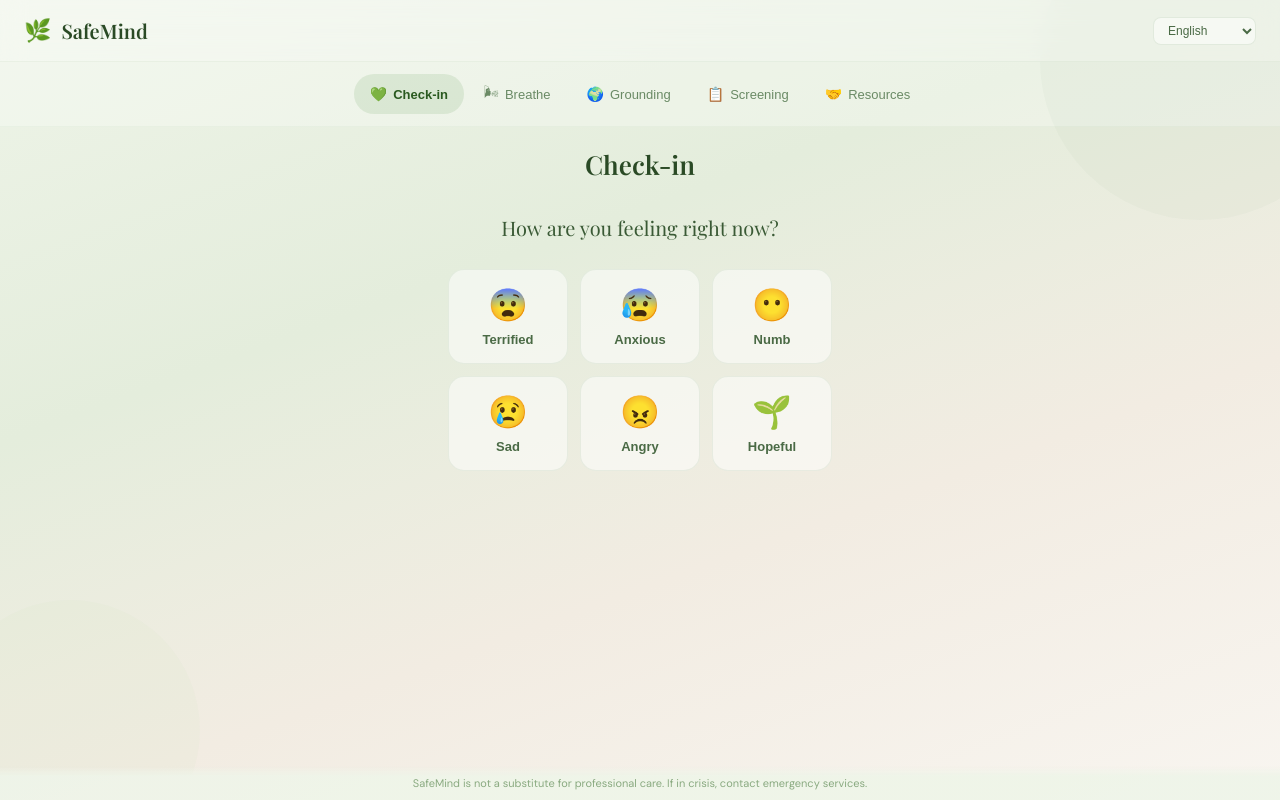
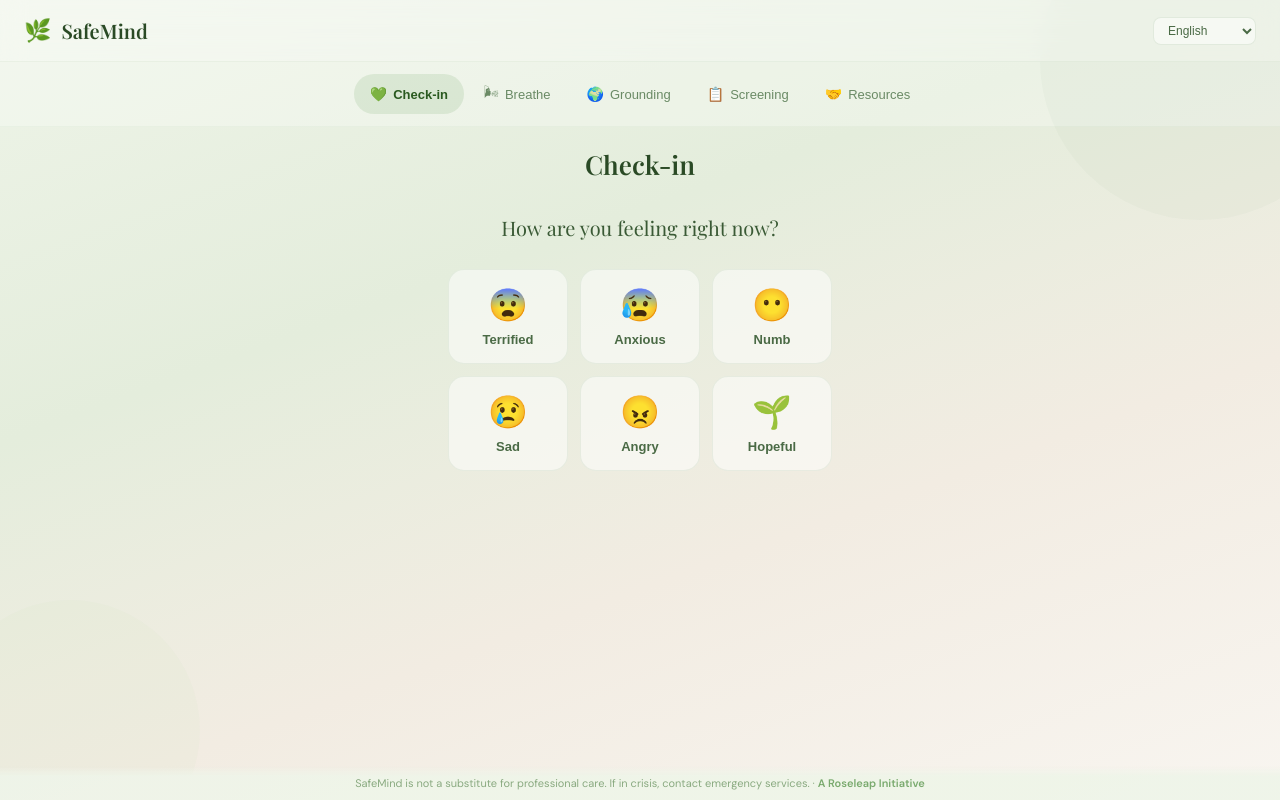
Before and after one commit to atulmallick1/safemind-pwa, a Next.js app: page / in a window 1280 px wide. Both pictures are taken after a click on the button "Begin". Built offline with nearby package versions, Linux system fonts and the light colour scheme.

Commit message:
SafeMind.js

```diff
--- a/components/SafeMind.js
+++ b/components/SafeMind.js
@@ -117,6 +117,15 @@ function LandingPage({ lang, setLang, onEnter }) {
         >
           Begin
         </button>
+        <p style={{
+          fontSize: 12, color: '#8aaa80', marginTop: 20, letterSpacing: 0.5,
+        }}>
+          <a href={T.brandUrl} target="_blank" rel="noopener noreferrer" style={{
+            color: '#7aaa6e', textDecoration: 'none', fontWeight: 600,
+          }}>
+            {T.brand}
+          </a>
+        </p>
       </div>
 
       <div style={{ position: 'absolute', bottom: 28, textAlign: 'center' }}>
@@ -240,7 +249,14 @@ export default function SafeMind() {
           pointerEvents: 'none',
         }}
       >
-        <p style={{ fontSize: 11, color: '#8aaa80', margin: 0 }}>{T.footer}</p>
+        <p style={{ fontSize: 11, color: '#8aaa80', margin: 0 }}>
+          {T.footer} ·{' '}
+          <a href={T.brandUrl} target="_blank" rel="noopener noreferrer" style={{
+            color: '#7aaa6e', textDecoration: 'none', fontWeight: 600, pointerEvents: 'auto',
+          }}>
+            {T.brand}
+          </a>
+        </p>
       </div>
     </div>
   );
```
